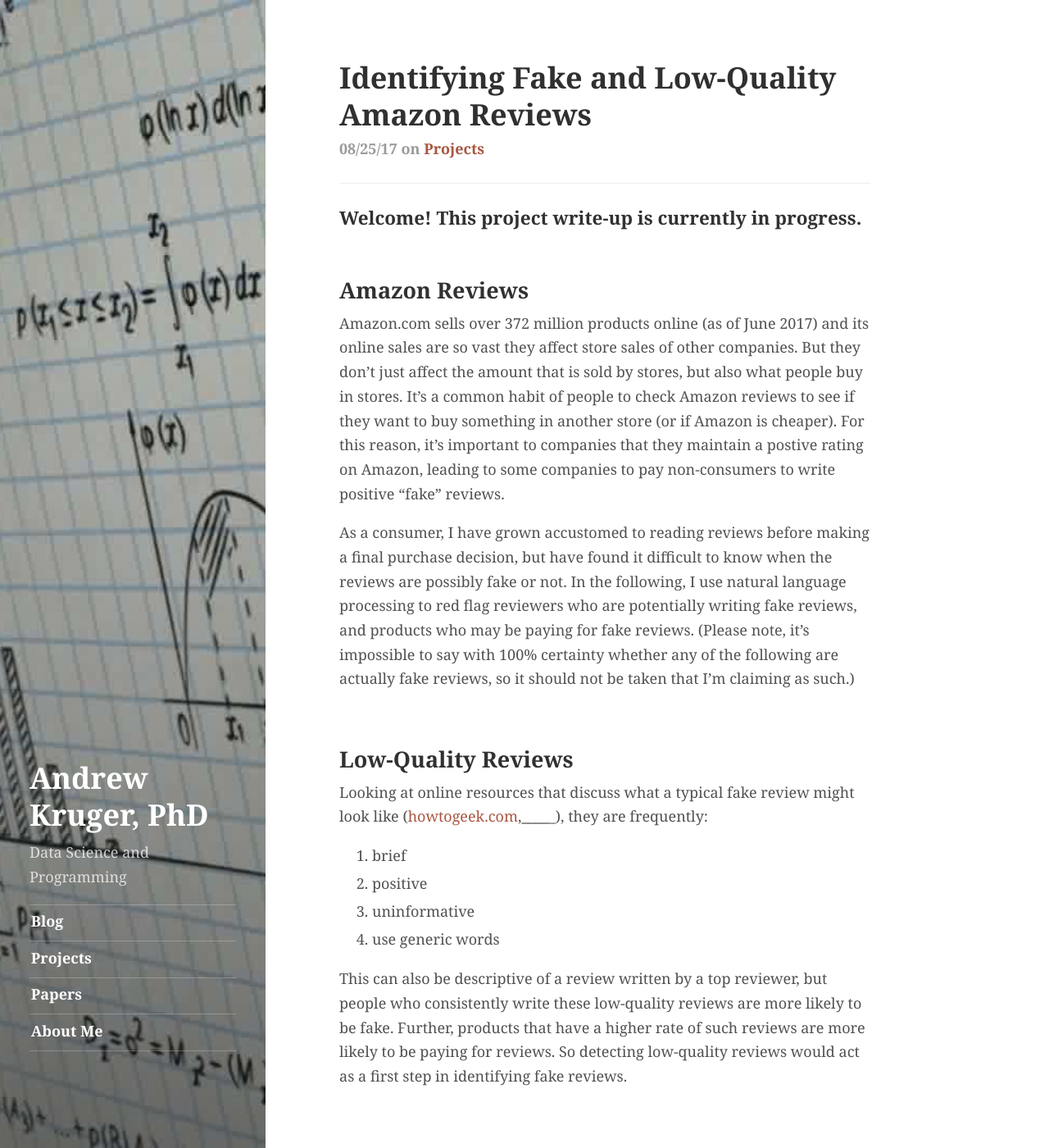
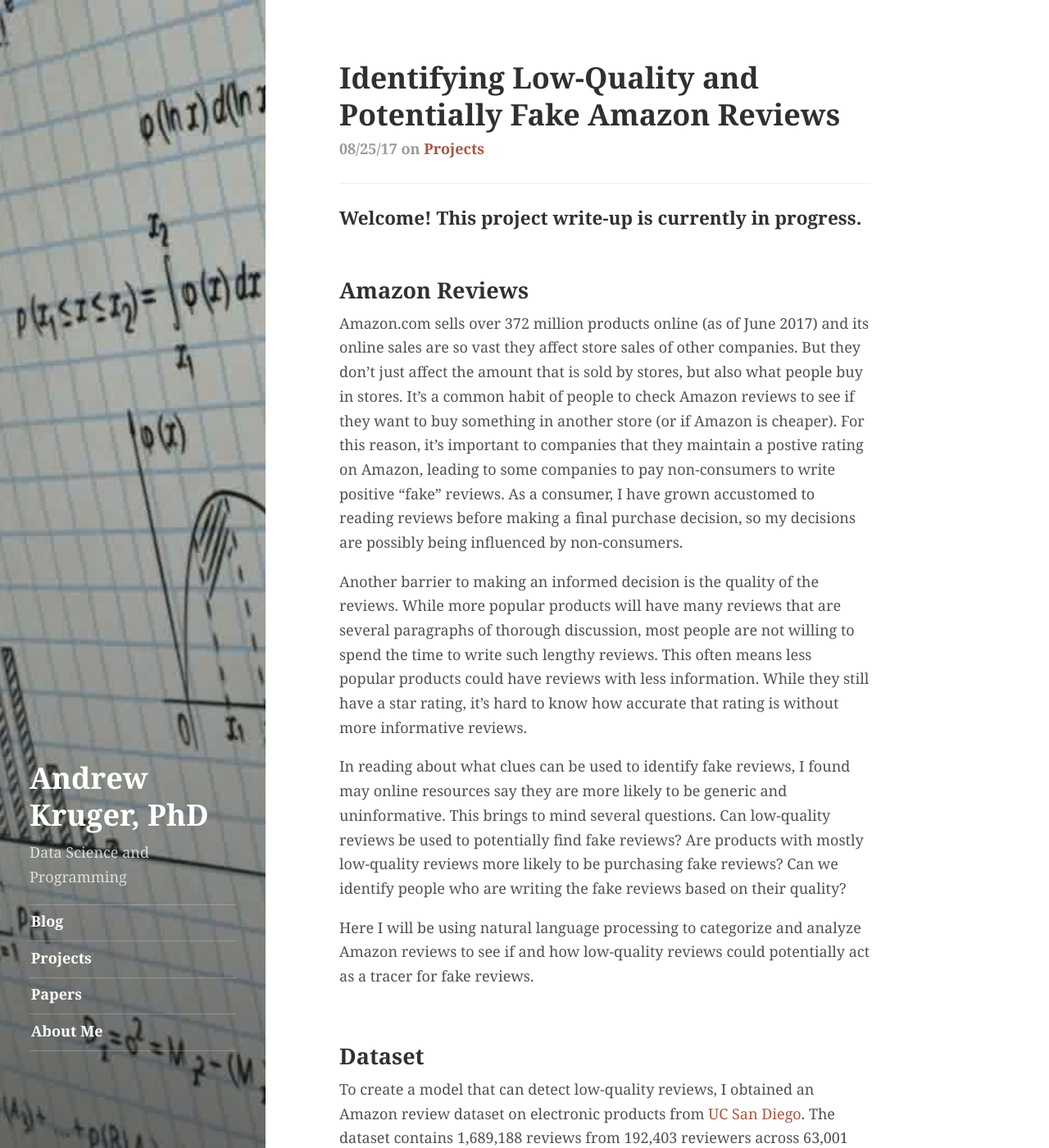
Before and after one commit to andrewkruger/andrewkruger.github.io, a Jekyll site: the page built from _projects/2017-08-25-amazon-reviews.md, in a window 1280 px wide and 1400 px high. Shown: the whole window at 82% size. Built offline with Jekyll 4.4.1, drawn with Linux system fonts in a browser that asks for light colours; a script that is not in the unit is left out; some of the changed text lies outside the part shown.

Commit message:
Updates made

```diff
--- a/_projects/2017-08-25-amazon-reviews.md
+++ b/_projects/2017-08-25-amazon-reviews.md
@@ -1,6 +1,6 @@
 ---
 layout: project
-title: "Identifying Fake and Low-Quality Amazon Reviews"
+title: "Identifying Low-Quality and Potentially Fake Amazon Reviews"
 author: andrew
 tags: [projects]
 img: amazon/project.png
@@ -13,22 +13,14 @@
 <br>
 ## Amazon Reviews
 
-Amazon.com sells over 372 million products online (as of June 2017) and its online sales are so vast they affect store sales of other companies.  But they don't just affect the amount that is sold by stores, but also what people buy in stores.  It's a common habit of people to check Amazon reviews to see if they want to buy something in another store (or if Amazon is cheaper).  For this reason, it's important to companies that they maintain a postive rating on Amazon, leading to some companies to pay non-consumers to write positive "fake" reviews.
+Amazon.com sells over 372 million products online (as of June 2017) and its online sales are so vast they affect store sales of other companies.  But they don't just affect the amount that is sold by stores, but also what people buy in stores.  It's a common habit of people to check Amazon reviews to see if they want to buy something in another store (or if Amazon is cheaper).  For this reason, it's important to companies that they maintain a postive rating on Amazon, leading to some companies to pay non-consumers to write positive "fake" reviews.  As a consumer, I have grown accustomed to reading reviews before making a final purchase decision, so my decisions are possibly being influenced by non-consumers.
 
+Another barrier to making an informed decision is the quality of the reviews.  While more popular products will have many reviews that are several paragraphs of thorough discussion, most people are not willing to spend the time to write such lengthy reviews.  This often means less popular products could have reviews with less information.  While they still have a star rating, it's hard to know how accurate that rating is without more informative reviews.
 
-As a consumer, I have grown accustomed to reading reviews before making a final purchase decision, but have found it difficult to know when the reviews are possibly fake or not.  In the following, I use natural language processing to red flag reviewers who are potentially writing fake reviews, and products who may be paying for fake reviews.  (Please note, it's impossible to say with 100% certainty whether any of the following are actually fake reviews, so it should not be taken that I'm claiming as such.)
+In reading about what clues can be used to identify fake reviews, I found may online resources say they are more likely to be generic and uninformative.  This brings to mind several questions.  Can low-quality reviews be used to potentially find fake reviews?  Are products with mostly low-quality reviews more likely to be purchasing fake reviews?  Can we identify people who are writing the fake reviews based on their quality?
 
-<br>
-## Low-Quality Reviews
+Here I will be using natural language processing to categorize and analyze Amazon reviews to see if and how low-quality reviews could potentially act as a tracer for fake reviews.
 
-Looking at online resources that discuss what a typical fake review might look like ([howtogeek.com](https://www.howtogeek.com/282802/how-to-spot-fake-reviews-on-amazon-yelp-and-other-sites/),_____________), they are frequently:
-
-1. brief
-1. positive
-1. uninformative
-1. use generic words
-
-This can also be descriptive of a review written by a top reviewer, but people who consistently write these low-quality reviews are more likely to be fake.  Further, products that have a higher rate of such reviews are more likely to be paying for reviews.  So detecting low-quality reviews would act as a first step in identifying fake reviews.
 
 <br>
 ## Dataset
@@ -83,38 +75,31 @@
 
 ## Potential Fake Reviews
 
-I modeled each review in the dataset, and for each product and reviewer, I found what percentage of their reviews were in the low-quality topic with the expectation that those that had higher percentages are more likely to be faked.  Plotting the
+I modeled each review in the dataset, and for each product and reviewer, I found what percentage of their reviews were in the low-quality topic.  These are plotted here vs. the number of reviews written for each person in the dataset:
+
+<p align="center">
+<img src="/public/img/amazon/Low_Quality_Reviewers.png?raw=true"/>
+</p>
+
+There are 13 reviewers that have 100% low-quality, all of which wrote a total of 5 reviews.  It's not surprising that people who write more reviews are less likely to have a high percentage of low-quality reviews.
+
+Here I do the same for each product to find which products may have fake reviews.
+
+<p align="center">
+<img src="/public/img/amazon/Low_Quality_Products.png?raw=true"/>
+</p>
+
+The peak is at 2/3 of the reviews being low-quality, for which there are four products, each with a total of six reviews.  The
 
 
-
-
-
-
-
-# Ignore this, I'm testing formatting...
-
-
-But it's not just fake reviews that interfere with decision making.  People that give a star rating but don't give any explanation of anything about the product, how it worked, or the quality, are simply changing the rating without adding information.
-
-
-
-But it's not just fake reviews that interfere with decision making, people that give high stars but don't give a good explanation of anything about the product
-
-
-
-Here are some examples of reviews in this cluster:
-
-This produce is well made is from a good company and works as stated very well.  This item came in a very short timne and was all I had expected
-
-This is the best batery for your casi.... do not try anything else.... you will regreat.
-
-great and on time and good cord got before Christmas and did not have to drive any were or fight traffic
-
-awesome stuff,,,,this is the best there is.  if u need thermal paste this is the stuff to get! great stuff! !
-
-good quality and price. recommended.
-
+One possible (or maybe likely) reason people do so many reviews at once with no reviews for long periods of time is they simply don't write the reviews as they buy things.  The list of products in their order history builds up, and they do all the reviews at once.
 
 
 
 https://www.amazon.com/gp/profile/amzn1.account.AEPL3VBEKQBLHUBGKX76BG72MZEQ
+
+
+
+## Potential Remedy
+
+By identifying low-quality reviews, I found that many people will write a large number of reviews at the same time, frequently giving 5 stars and using the same generic comment repeatedly to save time.  These are important to demonstrate that people are happy with the product even if they don't want to spend the time to write reviews.  However, by indiscriminantly giving 5 stars, it
```
Also changed, not shown: public/img/amazon/Low_Quality_Products.png (added), public/img/amazon/Low_Quality_Reviewers.png (added).
